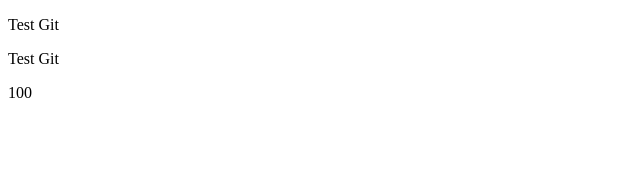
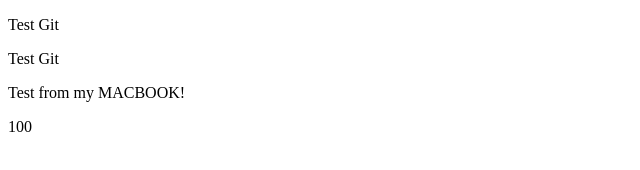
Before and after one commit to dkeller4/mon_projet, a plain HTML site: page index.html in a window 1280 px wide. Shown: the whole page, without its empty margins (0-640 px from the left). Drawn offline with Linux system fonts and the light colour scheme.

Commit message:
Update from my Mac

```diff
--- a/index.html
+++ b/index.html
@@ -8,6 +8,7 @@
 <body>
 <p> Test Git</p>
 <p> Test Git</p>
+<p> Test from my MACBOOK!</p>
 
     <script src="script/main.js"></script>
 </body>
```
